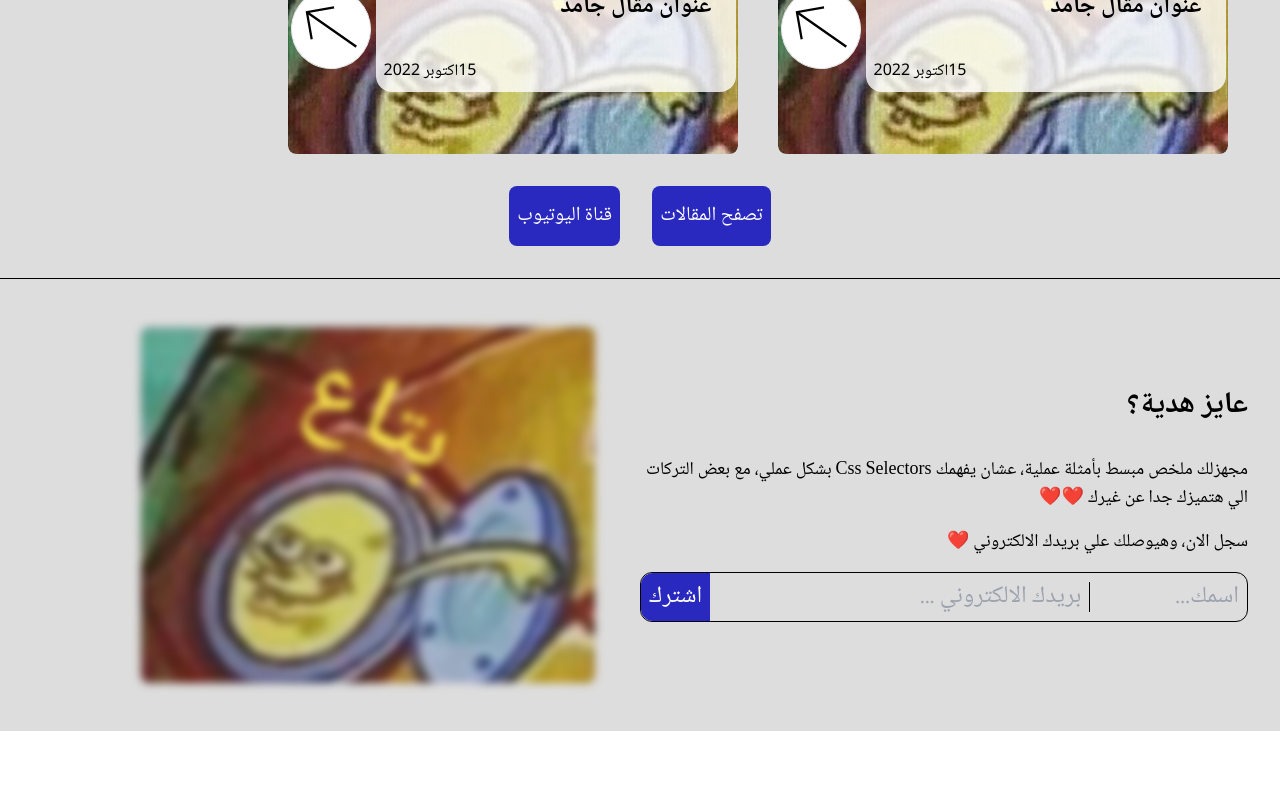
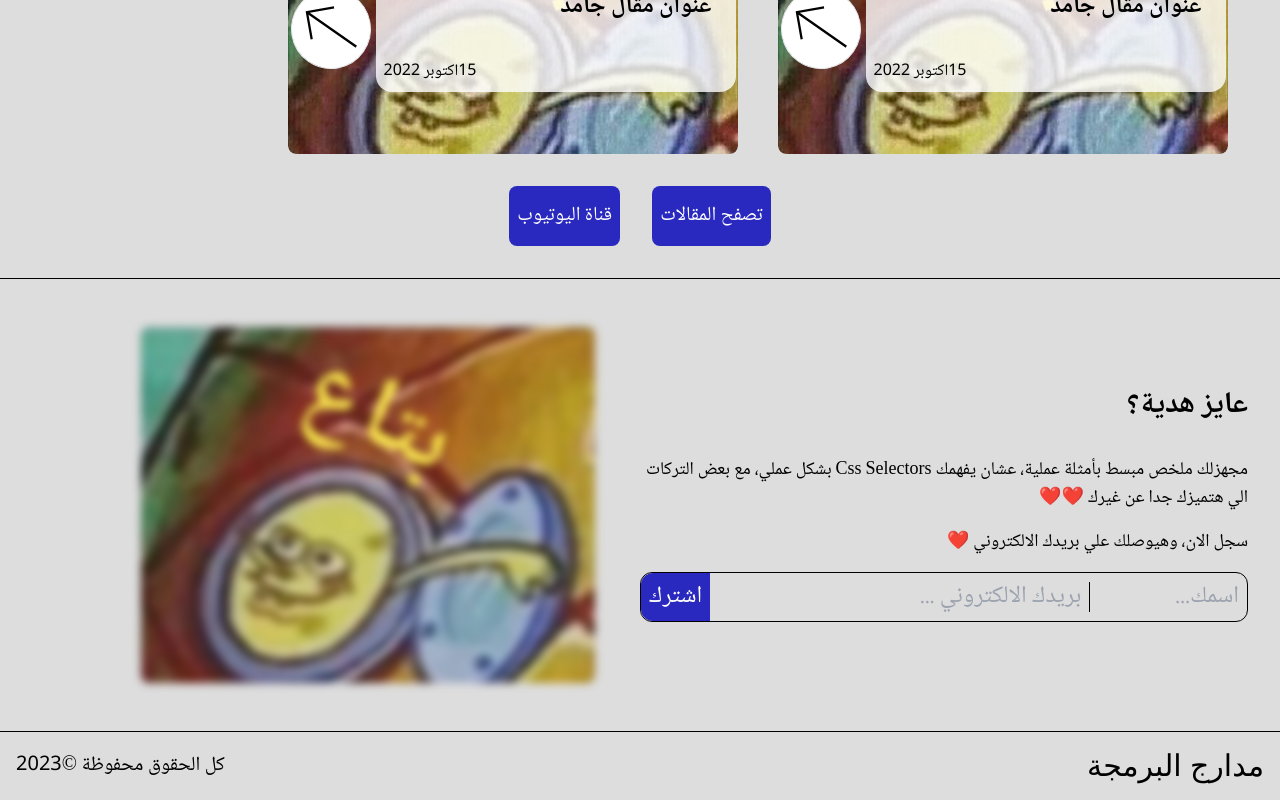
Before and after one commit to mostafakamar2308/maa, a Next.js app: page / in a window 1280 px wide. Shown: the part 786-1586 px from the top of the page. Before the commit the page ends 1517 px from the top, so only its background shows below. Built offline with nearby package versions, Linux system fonts and the light colour scheme; a web font is replaced by a local one.

Commit message:
Made the email list

```diff
--- a/components/NewsLetterForm.js
+++ b/components/NewsLetterForm.js
@@ -14,16 +14,27 @@ const NewsForm = () => {
     });
   };
 
+  const submitUser = async () => {
+    await fetch("/api/Subscribe", {
+      method: "POST",
+      body: JSON.stringify(userData),
+      headers: {
+        "Content-Type": "application/json",
+      },
+    });
+  };
   return (
     <form
       className={`flex lg:gap-2 border justify-between items-center rounded-xl text-lg lg:text-2xl ${
         theme === "light" ? " border-black" : " border-white"
       }`}
+      onSubmit={submitUser}
     >
       <div className="md:w-4/5 w-[60%] flex items-center gap-2 flex-wrap p-2">
         <input
           placeholder="اسمك..."
           name="name"
+          required
           onChange={setUser}
           className="bg-transparent md:w-[30%] focus:outline-none border-b-[#333] border-b-2 w-4/5 md:border-none"
         />
@@ -35,12 +46,14 @@ const NewsForm = () => {
         <input
           placeholder="بريدك الالكتروني ..."
           name="email"
+          required
           type={"email"}
           onChange={setUser}
           className="bg-transparent md:w-[60%] focus:outline-none border-b-[#333] border-b-2 w-full md:border-none"
         />
       </div>
       <button
+        onClick={submitUser}
         type="submit"
         className="bg-[#2a29bf] text-white md:p-2 rounded-xl md:rounded-tr-none md:rounded-br-none p-4"
       >
--- /dev/null
+++ b/components/Who.js
@@ -0,0 +1,10 @@
+const Footer = () => {
+  return (
+    <footer className="p-4 flex items-center justify-between">
+      <div className="font-aref text-3xl">مدارج البرمجة</div>
+      <div className="font-noto text-xl">كل الحقوق محفوظة &copy;2023</div>
+    </footer>
+  );
+};
+
+export default Footer;
--- a/package.json
+++ b/package.json
@@ -9,6 +9,7 @@
     "lint": "next lint"
   },
   "dependencies": {
+    "@mailchimp/mailchimp_marketing": "^3.0.80",
     "eslint": "8.31.0",
     "eslint-config-next": "13.1.1",
     "next": "13.1.1",
--- /dev/null
+++ b/pages/api/Subscribe.js
@@ -0,0 +1,39 @@
+export default function handler(req, res) {
+  const { name, email } = req.body;
+  if (!email | !name) {
+    return res.status(400).json({
+      error: "Please fill in all the fields",
+    });
+  }
+
+  const data = {
+    members: [
+      {
+        email_address: email,
+        status: "subscribed",
+        merge_fields: {
+          FNAME: name,
+          LNAME: "",
+        },
+      },
+    ],
+  };
+  const postData = JSON.stringify(data);
+
+  fetch("https://us13.api.mailchimp.com/3.0/lists/" + process.env.ListId, {
+    method: "POST",
+    headers: {
+      Authorization: "Bearer " + process.env.MailChimpAPIKey,
+    },
+    body: postData,
+  })
+    .then((response) => {
+      console.log(res.statusCode);
+      console.log("success");
+    })
+    .catch((err) => {
+      console.log(err);
+    });
+
+  res.status(200).json("success");
+}
--- a/pages/index.js
+++ b/pages/index.js
@@ -4,6 +4,7 @@ import GiftSection from "../components/Gift";
 import Header from "../components/Header";
 import Intro from "../components/Intro";
 import RecentSection from "../components/RecentArticlesSections";
+import Footer from "../components/Who";
 import { themeContext } from "../context/context";
 
 export default function Home() {
@@ -43,6 +44,15 @@ export default function Home() {
        `}
         ></hr>
         <GiftSection />
+        <hr
+          className={`"text-black border-black ${
+            theme === "light"
+              ? " border-black bg-black text-black"
+              : " border-white bg-white text-white"
+          }
+       `}
+        ></hr>
+        <Footer />
       </div>
     </div>
   );
```
Also changed, not shown: 1 other file (tests, documents, lock files or other folders).
